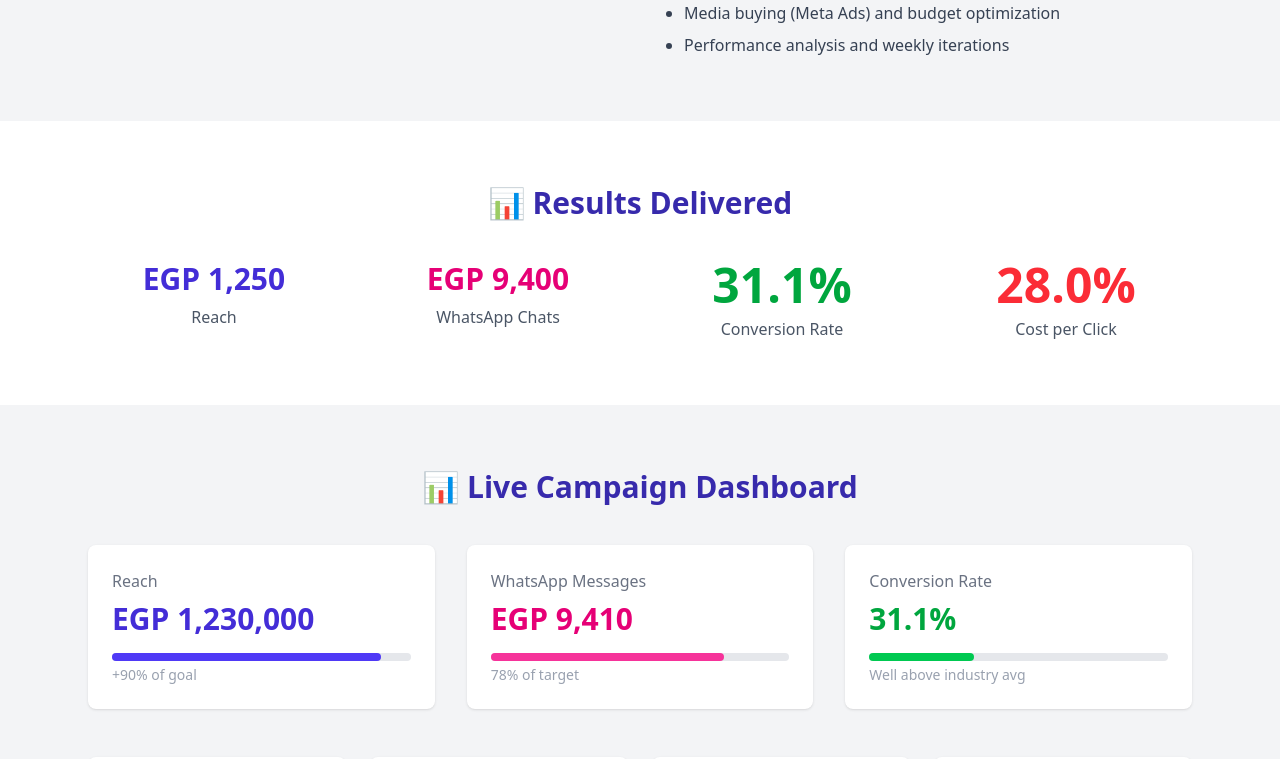
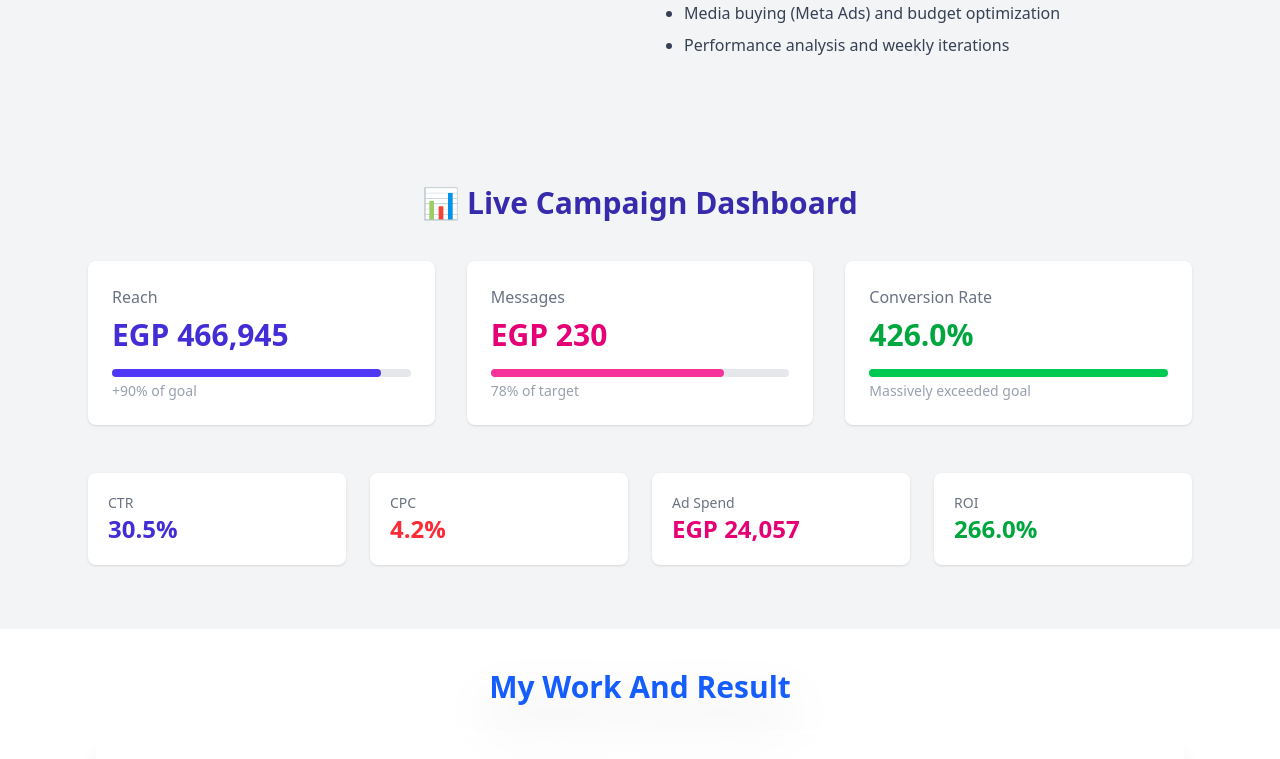
Before and after one commit to Hassanehab23/Attia-Portfolio, an Angular app: page /Sinoalex in a window 1280 px wide. Shown: the part 620-1379 px from the top of the page. Built offline with nearby package versions, Linux system fonts and the light colour scheme.

Commit message:
Update sinoalex.component.html

```diff
--- a/src/app/sinoalex/sinoalex.component.html
+++ b/src/app/sinoalex/sinoalex.component.html
@@ -30,31 +30,7 @@
     </div>
   </section>
 
-  <!-- Results Section -->
-  <section class="bg-white py-16" data-aos="fade-up">
-    <div class="max-w-6xl mx-auto text-center px-6">
-      <h2 class="text-3xl font-bold text-indigo-800 mb-10">📊 Results Delivered</h2>
-      <div class="grid grid-cols-2 md:grid-cols-4 gap-8 text-center">
-        <div>
-          <div class="text-3xl font-extrabold text-indigo-700 counter" data-target="1250">EGP 0</div>
-          <p class="mt-2 text-gray-600 font-medium">Reach</p>
-        </div>
 
-        <div>
-          <div class="text-3xl font-extrabold text-pink-600 counter" data-target="9400">EGP 0</div>
-          <p class="mt-2 text-gray-600 font-medium">WhatsApp Chats</p>
-        </div>
-        <div>
-          <div class="text-5xl font-extrabold text-green-600 counter" data-target="35">0%</div>
-          <p class="mt-2 text-gray-600 font-medium">Conversion Rate</p>
-        </div>
-        <div>
-          <div class="text-5xl font-extrabold text-red-500 counter" data-target="28">0%</div>
-          <p class="mt-2 text-gray-600 font-medium">Cost per Click</p>
-        </div>
-      </div>
-    </div>
-  </section>
 
 <!-- Live Dashboard Section -->
 <section class="max-w-6xl mx-auto px-6 py-16" data-aos="fade-up">
@@ -64,7 +40,7 @@
     <!-- Metric Card 1 -->
     <div class="bg-white rounded-lg shadow p-6" data-aos="fade-right">
       <p class="text-gray-500 mb-2">Reach</p>
-        <h3 class="text-3xl font-bold text-indigo-700 counter" data-target="1230000">EGP 0</h3>
+      <h3 class="text-3xl font-bold text-indigo-700 counter" data-target="466945" data-format="number">0</h3>
       <div class="mt-4 w-full bg-gray-200 rounded-full h-2">
         <div class="bg-indigo-600 h-2 rounded-full" style="width: 90%"></div>
       </div>
@@ -73,8 +49,8 @@
 
     <!-- Metric Card 2 -->
     <div class="bg-white rounded-lg shadow p-6" data-aos="fade-up">
-        <p class="text-gray-500 mb-2">WhatsApp Messages</p>
-        <h3 class="text-3xl font-bold text-pink-600 counter" data-target="9410">EGP 0</h3>
+      <p class="text-gray-500 mb-2">Messages</p>
+      <h3 class="text-3xl font-bold text-pink-600 counter" data-target="230" data-format="number">0</h3>
       <div class="mt-4 w-full bg-gray-200 rounded-full h-2">
         <div class="bg-pink-500 h-2 rounded-full" style="width: 78%"></div>
       </div>
@@ -84,11 +60,11 @@
     <!-- Metric Card 3 -->
     <div class="bg-white rounded-lg shadow p-6" data-aos="fade-left">
       <p class="text-gray-500 mb-2">Conversion Rate</p>
-        <h3 class="text-3xl font-bold text-green-600 counter" data-target="35.4">0%</h3>
+      <h3 class="text-3xl font-bold text-green-600 counter" data-target="426" data-format="percent">0%</h3>
       <div class="mt-4 w-full bg-gray-200 rounded-full h-2">
-          <div class="bg-green-500 h-2 rounded-full" style="width: 35%"></div>
+        <div class="bg-green-500 h-2 rounded-full" style="width: 100%"></div>
       </div>
-        <p class="text-sm text-gray-400 mt-1">Well above industry avg</p>
+      <p class="text-sm text-gray-400 mt-1">Massively exceeded goal</p>
     </div>
   </div>
 
@@ -96,22 +72,26 @@
   <div class="grid grid-cols-1 md:grid-cols-2 lg:grid-cols-4 gap-6 mt-12" data-aos="fade-up">
     <div class="bg-white rounded-lg shadow p-5">
       <p class="text-sm text-gray-500">CTR</p>
-        <h4 class="text-2xl font-semibold text-indigo-700 counter" data-target="5.6">0%</h4>
+      <h4 class="text-2xl font-semibold text-indigo-700 counter" data-target="62" data-format="percent">0%</h4>
     </div>
     <div class="bg-white rounded-lg shadow p-5">
       <p class="text-sm text-gray-500">CPC</p>
-        <h4 class="text-2xl font-semibold text-red-500 counter" data-target="0.22">EGP 0</h4>
+      <h4 class="text-2xl font-semibold text-red-500 counter" data-target="4.22" data-format="currency">EGP 0</h4>
     </div>
     <div class="bg-white rounded-lg shadow p-5">
       <p class="text-sm text-gray-500">Ad Spend</p>
-        <h4 class="text-2xl font-semibold text-pink-600 counter" data-target="1950">EGP 0</h4>
+      <h4 class="text-2xl font-semibold text-pink-600 counter" data-target="24057" data-format="currency">EGP 0</h4>
     </div>
     <div class="bg-white rounded-lg shadow p-5">
       <p class="text-sm text-gray-500">ROI</p>
-        <h4 class="text-2xl font-semibold text-green-600 counter" data-target="420">+0%</h4>
+      <h4 class="text-2xl font-semibold text-green-600 counter" data-target="266" data-format="percent">0%</h4>
     </div>
   </div>
 </section>
+
+
+
+
 
   <!-- Media Slider -->
 <section class="bg-white dark:bg-gradient-to-r dark:from-gray-900 dark:via-gray-800 dark:to-gray-900 py-10 px-6 sm:px-12 lg:px-24 text-white">
```
Lines whose indentation alone changed are shown as unchanged.
